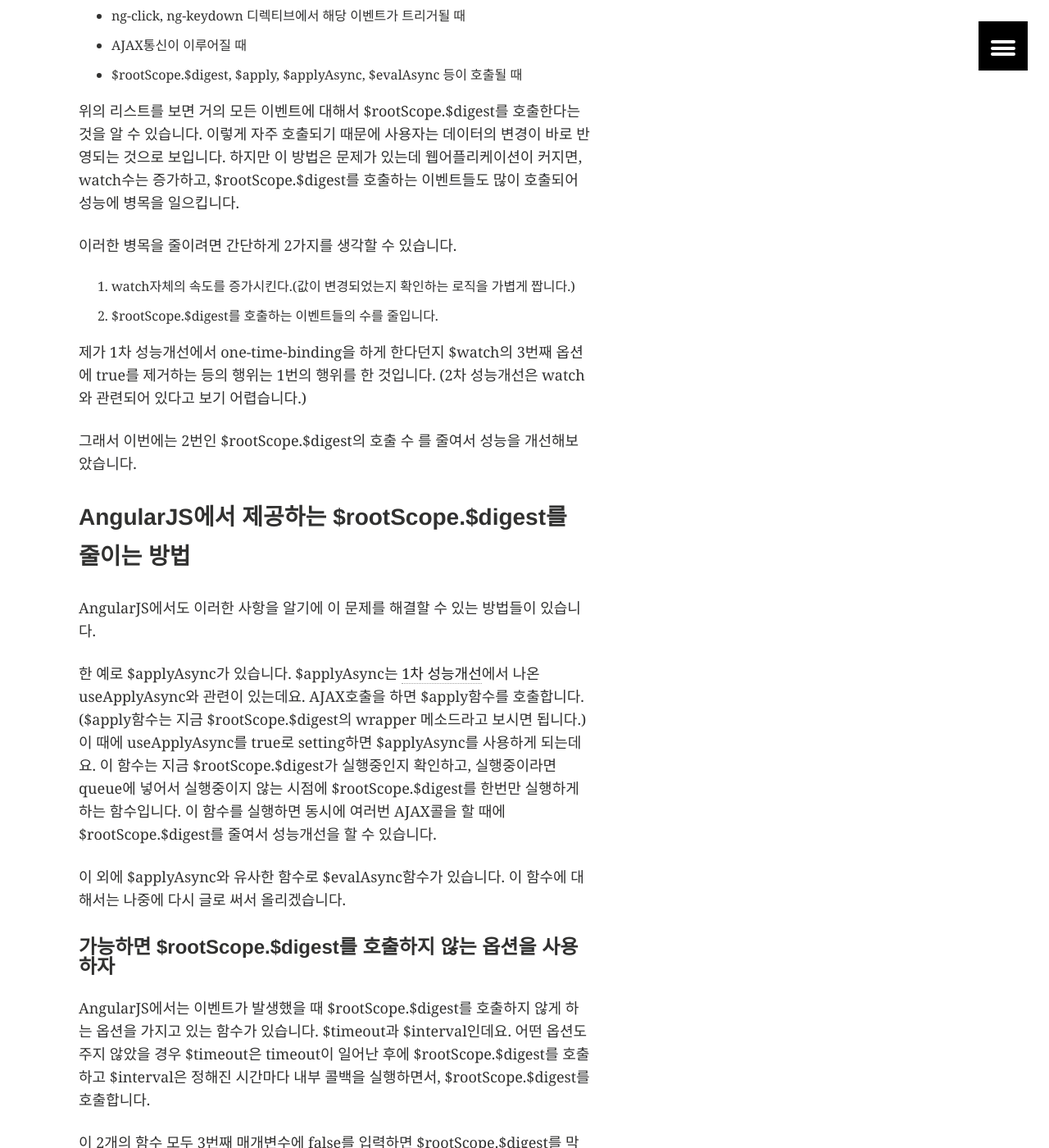
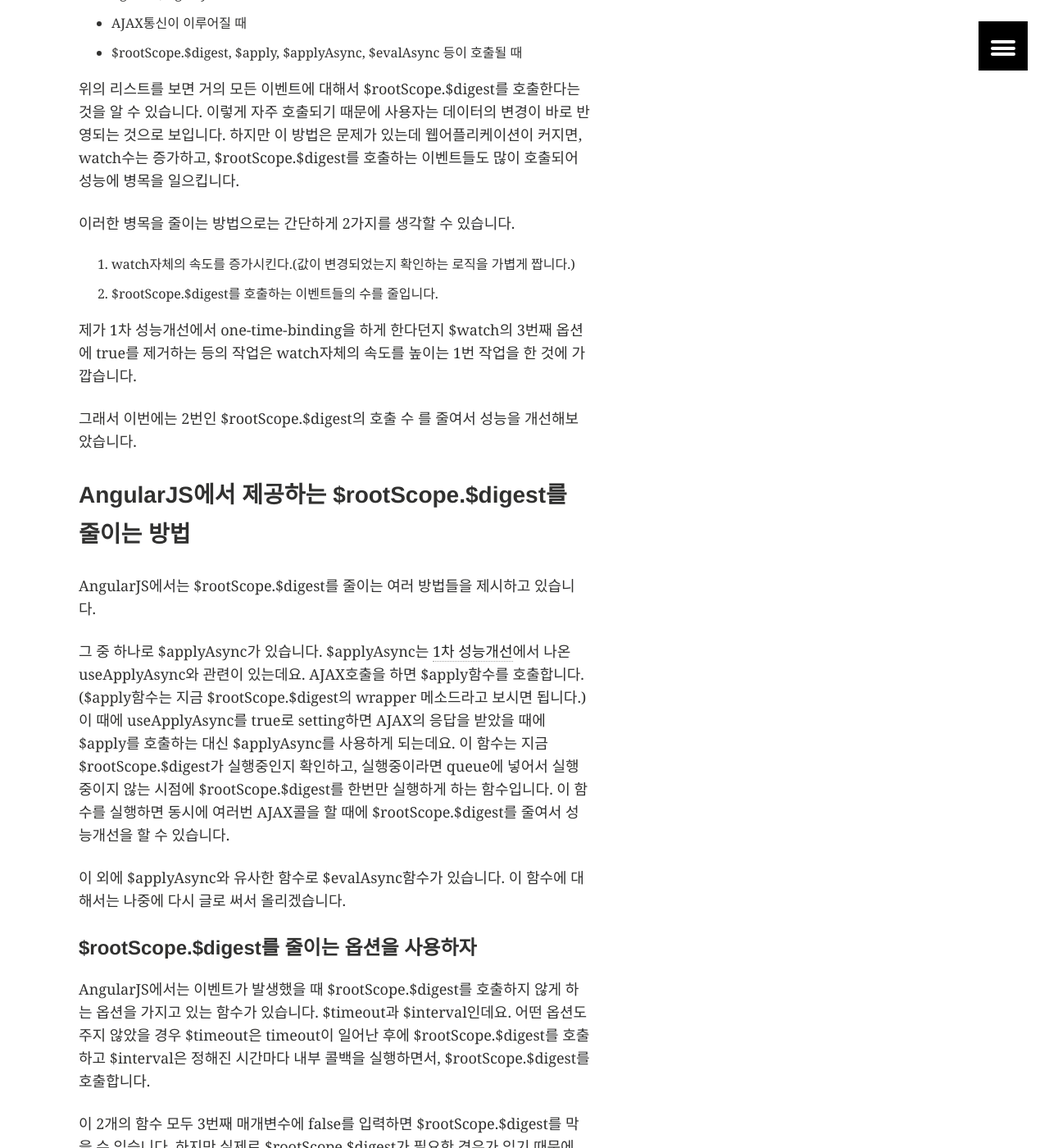
Before and after one commit to kbs0327/blog, a Jekyll site: the page built from _posts/2016-06-20-angularjs-improve-performance3.markdown, in a window 1280 px wide and 1400 px high, scrolled down 2781 px. Shown: the whole window at 82% size. Built offline with Jekyll 4.4.1, drawn with Linux system fonts in a browser that asks for light colours; some of the changed text lies outside the part shown.

Commit message:
글 수정

````diff
--- a/_posts/2016-06-20-angularjs-improve-performance3.markdown
+++ b/_posts/2016-06-20-angularjs-improve-performance3.markdown
@@ -15,7 +15,7 @@
 
 ## AngularJS의 주요기능 watch와 digest
 
- AngularJS의 가장 장점 중에 하나는 따로 이벤트리스너를 추가하지 않아도 ng-click, ng-keydown 등을 통하여 쉽게 이벤트를 핸들링할 수 있고, ng-bind, ng-bind-html 등을 통하여 데이터 변경을 쉽게 뷰에 반영시킬 수 있는 것입니다. 즉, 양방향바인딩이 된다는 것입니다. 이러한 것들을 구현하려면 어떻게 하면 될까요? 사실 답은 간단합니다. 어딘가에서 변경여부를 확인하고, 해당 변경에 대한 핸들러를 실행시켜주는 것입니다.
+ AngularJS의 가장 장점 중에 하나는 따로 이벤트리스너를 추가하지 않아도 ng-click, ng-keydown 등의 directive들을 통하여 쉽게 이벤트를 핸들링할 수 있고, ng-bind, ng-bind-html 등의 directive들을 통하여 데이터 변경을 쉽게 뷰에 반영시킬 수 있는 것입니다. 즉, 양방향바인딩이 된다는 것입니다. 이러한 것들을 구현하려면 어떻게 하면 될까요? 사실 답은 간단합니다. 어딘가에서 변경여부를 확인하고, 해당 변경에 대한 핸들러를 실행시켜주는 것입니다.
  답은 간단하지만 구현을 할 때에는 고려할 사항들이 많이 있습니다. 얼마나 자주 변경을 확인할지, 한번 확인할 때 얼마나 많은 변경사항들을 확인할지 등에 대한 것을 결정하는 것입니다. 이러한 고려사항들을 효과적으로 구현한 것 중 하나가 AngularJS라고 볼 수 있습니다.
  AngularJs에서는 ng-bind, ng-bind-html 등의 directive가 데이터변경을 확인하여 화면에 반영하기 위해 scope의 값을 watch하고 있고, ng-click이나 ng-keydown등의 directvied는 이벤트가 일어났을 때 digest를 작동시켜서 값을 확인하게 합니다. 간단하게 도식화하면 아래그림과 같습니다.
 
@@ -24,16 +24,16 @@
   <figcaption>digest cycle 도식화</figcaption>
 </figure>
 
- 이 예는 digest와 watch의 설명을 위해 한 예일 뿐입니다. 모든 digest와 watch가 위처럼 작동하지는 않습니다.
+ 위의 예는 digest와 watch의 설명을 위해 한 예일 뿐입니다. 모든 digest와 watch가 위처럼 작동하지는 않습니다.
 
- 조금 더 자세히 설명하자면 AngularJS에서 화면에 값을 보여주거나 화면의 이벤트를 기다리는 핸들러들은 대부분 scope의 변수나 메소드로 지정하게 됩니다. 화면에 값을 보여주는 ng-bind의 경우 scope의 특정 변수를 관찰하고 있다가 해당 변수가 변경되면 화면에 값을 변경해 주는데요 여기서 `관찰`하는 것이 watch이고 관찰하고 있는 값이 변경되었는지 확인하도록 알려주는 것이 digest입니다.
+ 조금 더 자세히 설명하자면 AngularJS에서 화면에 값을 보여주거나 화면의 이벤트를 기다리는 핸들러들은 대부분 scope의 변수나 메소드로 지정하게 됩니다. 화면에 값을 보여주는 ng-bind의 경우 scope의 특정 변수를 관찰하고 있다가 해당 변수가 변경되면 화면에 값을 변경해 주는데요 여기서 `관찰`하는 것이 watch이고 관찰하고 있는 값이 변경되었는지 확인하라고 `알려`주는 것이 digest입니다.
 
 <figure>
   <a href="http://kbs0327.github.io/blog/images/scope_hierachy.png" target="_blank"><img src="//kbs0327.github.io/blog/images/scope_hierachy.png"></a>
   <figcaption>scope hierarchy 도식화</figcaption>
 </figure>
 
- 위에서 보는 것과 같이 $rootScope는 최상위 root입니다. $rootScope.$digest를 호출하면 화면의 자식 scope들을 순회하면서 scope에 binding되어 있는 watch들에게 scope의 값이 변경되었는지 확인하게 하고, 이 값들은 ng-bind나 ng-bind-html같은 directive를 통해 화면에 나타나게 됩니다. 즉, scope는 rootScope를 root로 하는 트리구조로 되어 있어 $rootScope.$digest를 호출하면 모든 scope의 digest함수가 실행되게 됩니다. AngularJS 내부에서 대부분 digest를 호출할 때에는 $rootScope.$digest를 호출합니다. 이 이유는 자세히는 모르겠지만 부분적인 digest를 많이 호출하면 이로 인해 문제가 생겼을 때 추적이 어려워서 그런 것이 아닌지 추측하고 있습니다.
+ 위에서 보는 것과 같이 $rootScope는 최상위 root의 scope를 말합니다. $rootScope.$digest를 호출하면 화면의 자식 scope들을 순회하면서 scope에 binding되어 있는 watch들에게 scope의 값이 변경되었는지 확인하게 하고, 이 값들은 ng-bind나 ng-bind-html같은 directive를 통해 화면에 나타나게 됩니다. 즉, $rootScope.$digest를 호출하면 모든 scope의 digest함수가 실행되게 됩니다. AngularJS 내부에서 대부분 digest를 호출할 때에는 $rootScope.$digest를 호출합니다. 이 이유는 자세히는 모르겠지만 부분적인 digest를 많이 호출하면 이로 인해 문제가 생겼을 때 추적이 어려워서 그런 것이 아닌지 추측하고 있습니다.
 
  $rootScope.$digest를 호출시키는 것들을 알아보면 아래와 같습니다.
  - ng-click, ng-keydown 디렉티브에서 해당 이벤트가 트리거될 때
@@ -42,24 +42,24 @@
 
  위의 리스트를 보면 거의 모든 이벤트에 대해서 $rootScope.$digest를 호출한다는 것을 알 수 있습니다. 이렇게 자주 호출되기 때문에 사용자는 데이터의 변경이 바로 반영되는 것으로 보입니다. 하지만 이 방법은 문제가 있는데 웹어플리케이션이 커지면, watch수는 증가하고, $rootScope.$digest를 호출하는 이벤트들도 많이 호출되어 성능에 병목을 일으킵니다.
 
- 이러한 병목을 줄이려면 간단하게 2가지를 생각할 수 있습니다.
+ 이러한 병목을 줄이는 방법으로는 간단하게 2가지를 생각할 수 있습니다.
 
  1. watch자체의 속도를 증가시킨다.(값이 변경되었는지 확인하는 로직을 가볍게 짭니다.)
  2. $rootScope.$digest를 호출하는 이벤트들의 수를 줄입니다.
 
- 제가 1차 성능개선에서 one-time-binding을 하게 한다던지 $watch의 3번째 옵션에 true를 제거하는 등의 행위는 1번의 행위를 한 것입니다. (2차 성능개선은 watch와 관련되어 있다고 보기 어렵습니다.)
+ 제가 1차 성능개선에서 one-time-binding을 하게 한다던지 $watch의 3번째 옵션에 true를 제거하는 등의 작업은 watch자체의 속도를 높이는 1번 작업을 한 것에 가깝습니다.
 
  그래서 이번에는 2번인 $rootScope.$digest의 호출 수 를 줄여서 성능을 개선해보았습니다.
 
 ### AngularJS에서 제공하는 $rootScope.$digest를 줄이는 방법
 
- AngularJS에서도 이러한 사항을 알기에 이 문제를 해결할 수 있는 방법들이 있습니다.
+ AngularJS에서는 $rootScope.$digest를 줄이는 여러 방법들을 제시하고 있습니다.
 
- 한 예로 $applyAsync가 있습니다. $applyAsync는 [1차 성능개선](http://kbs0327.github.io/blog/technology/angularjs-improve-performance/)에서 나온 useApplyAsync와 관련이 있는데요. AJAX호출을 하면 $apply함수를 호출합니다.($apply함수는 지금 $rootScope.$digest의 wrapper 메소드라고 보시면 됩니다.) 이 때에 useApplyAsync를 true로 setting하면 $applyAsync를 사용하게 되는데요. 이 함수는 지금 $rootScope.$digest가 실행중인지 확인하고, 실행중이라면 queue에 넣어서 실행중이지 않는 시점에 $rootScope.$digest를 한번만 실행하게 하는 함수입니다. 이 함수를 실행하면 동시에 여러번 AJAX콜을 할 때에 $rootScope.$digest를 줄여서 성능개선을 할 수 있습니다.
+ 그 중 하나로 $applyAsync가 있습니다. $applyAsync는 [1차 성능개선](http://kbs0327.github.io/blog/technology/angularjs-improve-performance/)에서 나온 useApplyAsync와 관련이 있는데요. AJAX호출을 하면 $apply함수를 호출합니다.($apply함수는 지금 $rootScope.$digest의 wrapper 메소드라고 보시면 됩니다.) 이 때에 useApplyAsync를 true로 setting하면 AJAX의 응답을 받았을 때에 $apply를 호출하는 대신 $applyAsync를 사용하게 되는데요. 이 함수는 지금 $rootScope.$digest가 실행중인지 확인하고, 실행중이라면 queue에 넣어서 실행중이지 않는 시점에 $rootScope.$digest를 한번만 실행하게 하는 함수입니다. 이 함수를 실행하면 동시에 여러번 AJAX콜을 할 때에 $rootScope.$digest를 줄여서 성능개선을 할 수 있습니다.
 
  이 외에 $applyAsync와 유사한 함수로 $evalAsync함수가 있습니다. 이 함수에 대해서는 나중에 다시 글로 써서 올리겠습니다.
 
-#### 가능하면 $rootScope.$digest를 호출하지 않는 옵션을 사용하자
+#### $rootScope.$digest를 줄이는 옵션을 사용하자
 
  AngularJS에서는 이벤트가 발생했을 때 $rootScope.$digest를 호출하지 않게 하는 옵션을 가지고 있는 함수가 있습니다. $timeout과 $interval인데요. 어떤 옵션도 주지 않았을 경우 $timeout은 timeout이 일어난 후에 $rootScope.$digest를 호출하고 $interval은 정해진 시간마다 내부 콜백을 실행하면서, $rootScope.$digest를 호출합니다.
 
@@ -73,14 +73,13 @@
  if ($rootScope.$$phase) {
  	$scope.$digest();
  }
-
 ```
 
  간단하게 위의 소스를 이용하면 되지만 사용시에 여러 side effect가 있을 수도 있어서, 몇개의 블로그에서는 이를 Anti-Pattern으로 기술하기도 했습니다.
 
 ## AngularJS 소스 수정을 통한 watch수 파악
 
- 드디어 본론으로 돌아와서 AngularJS소스를 수정해서 간단하게 수정해서 실제로 watch가 얼마나 오래걸리는지에 대해 측정해 보겠습니다.
+ 본론으로 돌아와서 AngularJS소스를 수정해서 간단하게 수정해서 실제로 watch가 얼마나 오래걸리는지에 대해 측정해 보겠습니다.
  이번 측정의 목표는 $rootScope.$digest를 어디서 호출하고, 얼마나 많이 호출하는지 확인하는 것과, 1개의 watch를 확인하는 데에 얼마나 많은 시간이 걸리는지 측정하는 것입니다.
 
  제가 수정하기로 한 소스는 $watch를 확인하도록 하는 $digest함수입니다.
@@ -104,7 +103,7 @@
       }
 ```
 
-위의 코드에서 저희가 측정하고 싶은 것은 $watch를 확인하는데 걸리는 시간이 얼마나 걸리는지를 측정해야 하니 위의 `scope의 전체 watch를 순회하며 변경사항 확인`하는 부분에 아래의 코드를 추가합니다.
+위의 코드에서 저희가 측정하고 싶은 것은 1개의 $watch가 변경사항을 확인하는데 걸리는 시간이 얼마나 걸리는지를 측정해야 하니 위의 `scope의 전체 watch를 순회하며 변경사항 확인`하는 부분에 아래의 코드를 추가합니다.
 
 ``` js
  window.watchCount = window.watchCount + 1 || 1;
@@ -121,9 +120,9 @@
      console.log(window.watchCount + ': watch', watch.get, ellapsed);
  }
 ```
-그러면 실제로 watch를 확인하는 횟수와 1번의 watch가 얼마나 시간이 오래 걸렸는지 측정됩니다. 또한 callstack을 출력하여 시간이 오래걸리는 watch의 경우 추적하여 개선할 수 있습니다.
+그러면 실제로 watch를 확인하는 횟수와 1개의 watch가 변경사항을 확인하는데 얼마나 시간이 오래 걸렸는지 측정됩니다. 또한 callstack을 출력하여 시간이 오래걸리는 watch의 경우 추적하여 개선할 수 있습니다.
 
-그리고 저희가 알고 싶었던 $rootScope.$digest가 얼마나 많이 호출되고, 몇번이나 호출되었는지 알기 위해서 `phase 시작` 부분에 아래와 같은 코드를 추가합니다.
+그리고 $rootScope.$digest가 얼마나 많이 호출되고, 몇번이나 호출되었는지 알기 위해서 `phase 시작` 부분에 아래와 같은 코드를 추가합니다.
 
 ``` js
  if (this === $rootScope) {
@@ -147,7 +146,7 @@
 $rootScope.$digest 수: 4번
 전체 watch 수 : 6246번
 
-이렇게 $rootScope.$digest 호출 수를 보면 성공적으로 성능개선을 했다는 것을 알 수 있습니다. 하지만 이렇게 성능을 개선하면 페이지 로딩 속도가 빨라질 것이라고 생각했습니다. 하지만 실제로 페이지 로딩속도를 측정해보니 아래와 같이 오히려 느려진 것을 볼 수 있습니다.
+이렇게 $rootScope.$digest 호출 수를 보면 성공적으로 성능개선을 했다는 것을 알 수 있습니다. 하지만 이렇게 성능을 개선하면 페이지 로딩 속도가 빨라질 것이라고 생각했지만 실제로 페이지 로딩속도를 측정해보니 아래와 같이 오히려 느려진 것을 볼 수 있었습니다.
 
 <figure>
   <a href="http://kbs0327.github.io/blog/images/improve-performance-time.png" target="_blank"><img src="//kbs0327.github.io/blog/images/improve-performance-time.png"></a>
@@ -155,4 +154,4 @@
 </figure>
 
 
- 위와 같이 평균 페이지 로딩속도가 2.74초에서 3.07초로 느려졌습니다. 이렇게 성능이 느려져서 성능개선은 시간 관계상 마무리할 수밖에 없었습니다. 하지만 이 다음에 진행했던 성능개선에서 느려진 것에 대한 원인을 파악하고 페이지 로딩 속도를 개선할 수 있었는데 이 내용은 다음 글에 이어서 적겠습니다.
+ 위와 같이 평균 페이지 로딩속도가 2.74초에서 3.07초로 느려졌습니다. 이 때에는 더 이상 성능을 개선할 시간이 없어서 원인을 파악하지 못하고 코드를 반영하지 못했습니다. 하지만 이 다음에 진행했던 성능개선에서 느려진 것에 대한 원인을 파악하고 페이지 로딩 속도를 개선할 수 있었습니다. 이 내용은 다음 글에 이어서 적겠습니다.
````
